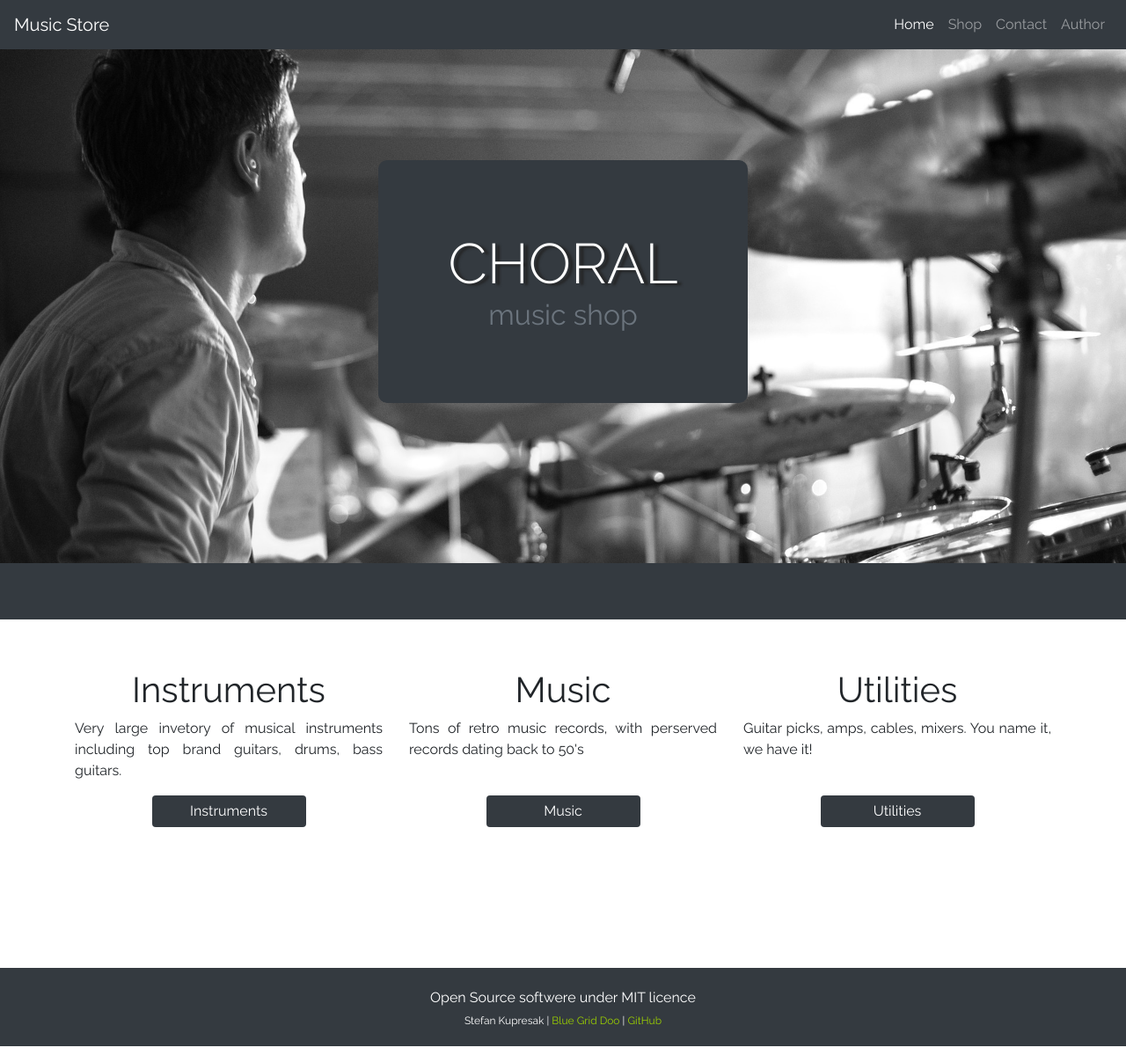
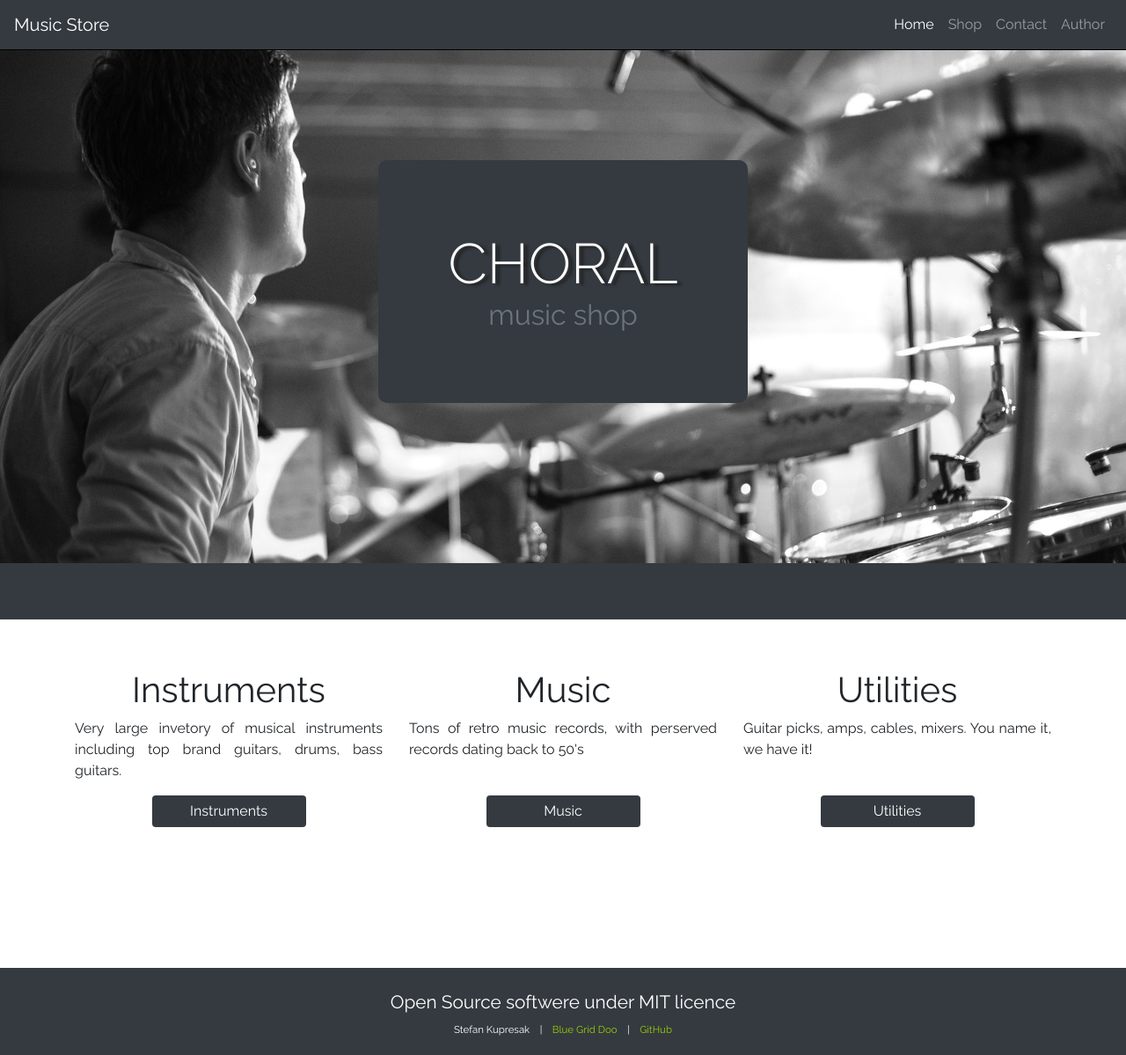
Before and after one commit to dev-cyprium/web-programming-ict, a PHP site: page / in a window 1280 px wide. Shown: the whole page at 88% size. Run offline with PHP 8.4, Linux system fonts and the light colour scheme.

Commit message:
Fix height of the links, add padding in footer

```diff
--- a/index.php
+++ b/index.php
@@ -22,7 +22,7 @@
     <link rel="shortcut icon" type="image/ico" href="/favicon.ico">
   </head>
   <body>
-    <nav class="navbar navbar-expand-md navbar-dark bg-dark fixed-top">
+    <nav class="navbar navbar-expand-md navbar-dark bg-dark fixed-top border-bottom-black">
       <a class="navbar-brand" href="#">
         Music Store
       </a>
@@ -76,7 +76,7 @@
     </main>
     <footer class='main-footer-dark'>
       <p class='text-center'>Open Source softwere under MIT licence<p>
-      <p class='text-center'>Stefan Kupresak | <a href="http://www.bluegrid.io/" target="_blank">Blue Grid Doo</a> | <a href="https://github.com/dev-cyprium/web-programming-ict" target="_blank"> GitHub</a></p>
+      <p class='text-center'><span>Stefan Kupresak</span> | <a href="http://www.bluegrid.io/" target="_blank">Blue Grid Doo</a> | <a href="https://github.com/dev-cyprium/web-programming-ict" target="_blank"> GitHub</a></p>
     </footer>
   </body>
 </html>
--- a/style.css
+++ b/style.css
@@ -23,6 +23,10 @@ a:focus {
   display: flex;
   align-items: center;
   justify-content: center;
+}
+
+.border-bottom-black {
+  border-bottom: 1px solid black;
 }
 
 .header-image h1 {
@@ -68,6 +72,7 @@ a:focus {
 }
 
 .main-footer-dark {
+  font-size: 1.3rem;
   background: #343A40;
   color: white;
   padding: 1rem;
@@ -78,7 +83,12 @@ a:focus {
 }
 
 .main-footer-dark p:last-child {
-  font-size: .75rem;
+  font-size: .55em;
+}
+
+.main-footer-dark span,
+.main-footer-dark a {
+  margin: .75em;
 }
 
 .main-link {
@@ -89,12 +99,17 @@ a:focus {
 .btn-primary {
   background: #343A40;
   border: black;
+  color: white;
 }
 
-.btn-primary:hover,
-.btn-primary:active,
-.btn-primary:focus {
-  background: #181c21;
+a.btn-primary:hover,
+a.btn-primary:focus,
+a.btn-primary:visited {
+  color: white !important;
+  background: #181c21 !important;
+  border: black !important;
+  box-shadow: none !important;
+  outline: none !important;
 }
 
 @media only screen and (max-width: 60rem) {
```
